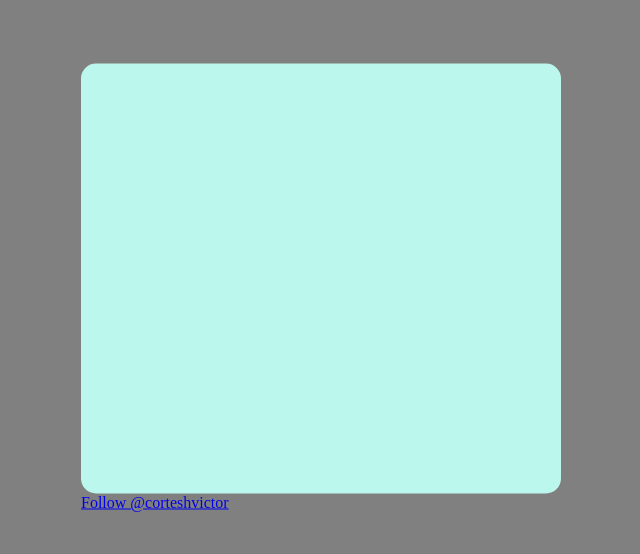
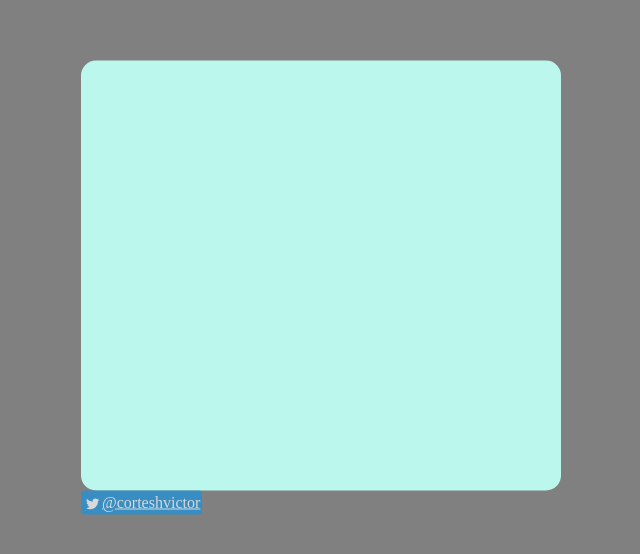
Before and after one commit to corteshvictor/hybrids-introduction, a website built with webpack: page index.html in a window 1280 px wide. Shown: the part 120-674 px from the top of the page, without its empty margins (319-959 px from the left). Built offline with nearby package versions, Linux system fonts and the light colour scheme; what hybrids would draw is missing.

Commit message:
upgrade dependencies and remove twitter cookies

```diff
--- a/css/style.css
+++ b/css/style.css
@@ -28,3 +28,34 @@ header {
   height: 350px;
   width: 400px;
 }
+
+.twitter-follow {
+  height: 20px;
+  color: #fefefe;
+  display: inline-flex;
+  align-items: center;
+  border-radius: 3px;
+  padding: 2px;
+}
+
+.twitter-follow {
+  background: #1b95e0;
+  opacity: 0.7;
+}
+
+.twitter-follow:hover {
+  opacity: initial;
+}
+
+.twitter-follow__icon {
+  position: relative;
+  top: 2px;
+  display: inline-block;
+  width: 15px;
+  height: 16px;
+}
+
+.twitter-follow__icon {
+  background: url("../assets/icons/twitter-white.svg") transparent 0 0 no-repeat;
+  margin: 0px 2px;
+}
--- a/index.html
+++ b/index.html
@@ -13,18 +13,18 @@
       <form-suscribe></form-suscribe>
     </section>
     <footer>
-      <a
-        href="https://twitter.com/corteshvictor?ref_src=twsrc%5Etfw"
-        class="twitter-follow-button"
-        data-show-count="false"
-        >Follow @corteshvictor</a
-      >
-
-      <script
-        async
-        src="https://platform.twitter.com/widgets.js"
-        charset="utf-8"
-      ></script>
+      <div class="twitter-subscribe">
+        <a
+          href="https://twitter.com/intent/follow?original_referer=https%3A%2F%2Fcorteshvictor.dev&amp;ref_src=twsrc%5Etfw&amp;screen_name=corteshvictor&amp;tw_p=followbutton"
+          class="twitter-follow"
+          target="_blank"
+          rel="noopener nofollow"
+          aria-label="Sígueme en Twitter"
+        >
+          <i class="twitter-follow__icon"></i>
+          <span class="twitter-follow__text">@corteshvictor</span>
+        </a>
+      </div>
     </footer>
   </body>
 </html>
--- a/webpack.config.js
+++ b/webpack.config.js
@@ -3,7 +3,7 @@ const HtmlWebpackPlugin = require("html-webpack-plugin");
 module.exports = {
   entry: "./src/index.js",
   output: {
-    path: __dirname + "/build",
+    path: `${__dirname}/build`,
     filename: "bundle.js",
   },
   module: {
@@ -11,6 +11,13 @@ module.exports = {
       {
         test: /\.css$/i,
         use: ["style-loader", "css-loader"],
+      },
+      {
+        test: /\.(png|jpe?g|gif|svg)$/i,
+        loader: "url-loader",
+        options: {
+          limit: 8192,
+        },
       },
     ],
   },
```
Also changed, not shown: package.json (+10 -10 lines), assets/icons/twitter-white.svg (added), 1 other file.
